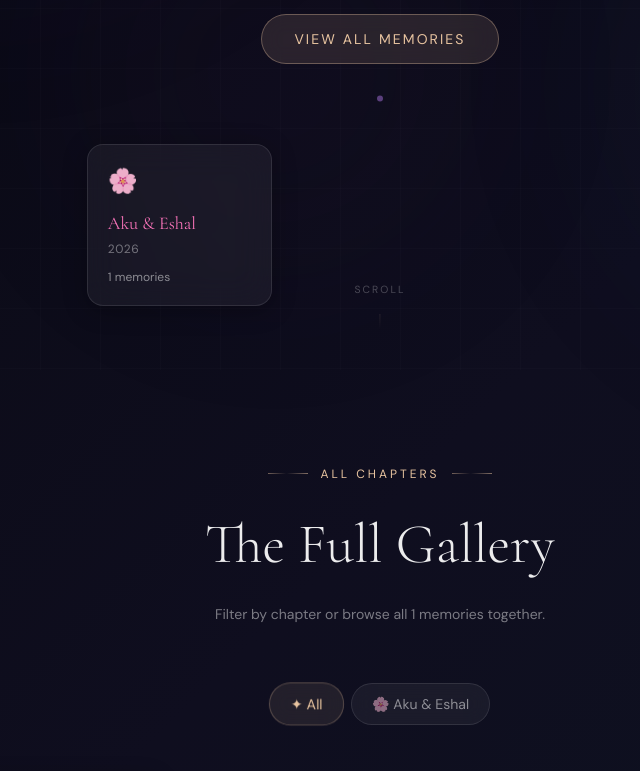
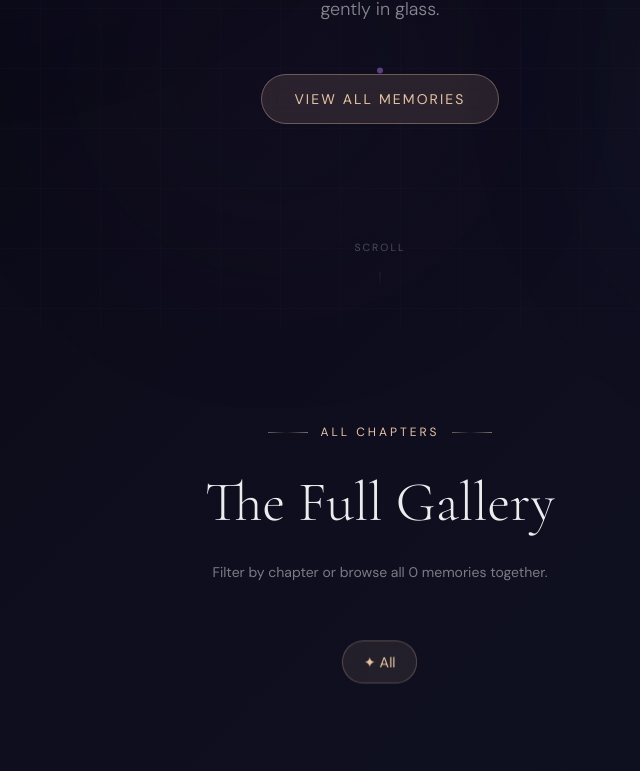
Before and after one commit to dearlyfebrianos/Memoire, a React (Vite) app: page / in a window 1280 px wide. Shown: the part 472-1243 px from the top of the page, without its empty margins (260-900 px from the left). Built offline with nearby package versions, Linux system fonts and the light colour scheme; grey boxes are pictures that could not be loaded; the HTML template or start-up script is replaced by a standard one.

Commit message:
Memoire - Personal Memories

```diff
--- a/src/data/photos.js
+++ b/src/data/photos.js
@@ -8,7 +8,7 @@ export const chapters = [
     coverGradient: "from-slate-900/40 to-gray-900/30",
     accentColor: "#f472b6",
     emoji: "🌸",
-    hidden: false,
+    hidden: true,
     photos: [
       {
         id: 1771325247206.3179,
--- a/src/pages/admin/AdminDashboard.jsx
+++ b/src/pages/admin/AdminDashboard.jsx
@@ -499,8 +499,9 @@ export default function AdminDashboard() {
     togglePhotoHidden,
   } = useStore();
 
-  const chapters = allChapters;
-  const allPhotos = allPhotosRaw;
+  // Owner sees ALL (including hidden). Admin sees only public (non-hidden).
+  const chapters = isOwnerRole ? allChapters : publicChapters;
+  const allPhotos = isOwnerRole ? allPhotosRaw : publicPhotos;
 
   const [activeTab, setActiveTab] = useState("overview");
   const [showAddPhoto, setShowAddPhoto] = useState(false);
@@ -695,8 +696,8 @@ export default function AdminDashboard() {
               className="font-body text-xs"
               style={{ color: "rgba(192,132,252,0.85)" }}
             >
-              Kamu login sebagai <strong>Admin</strong>. Kamu bisa mengelola
-              semua fitur kecuali hide/unhide konten.
+              Kamu login sebagai <strong>Admin</strong>. Kamu tidak bisa melihat
+              atau mengelola konten yang di-hide oleh Owner.
             </p>
           </motion.div>
         )}
```
